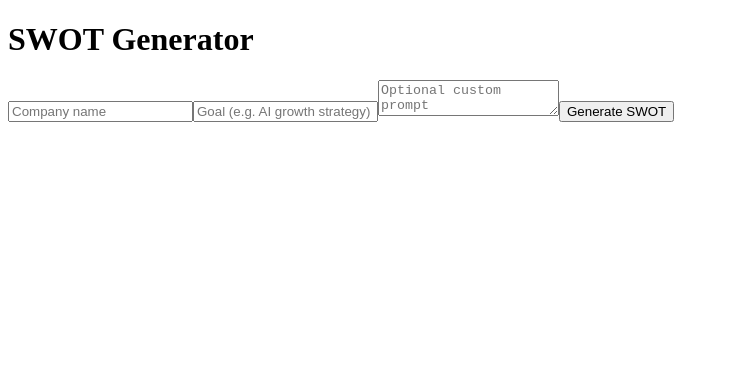
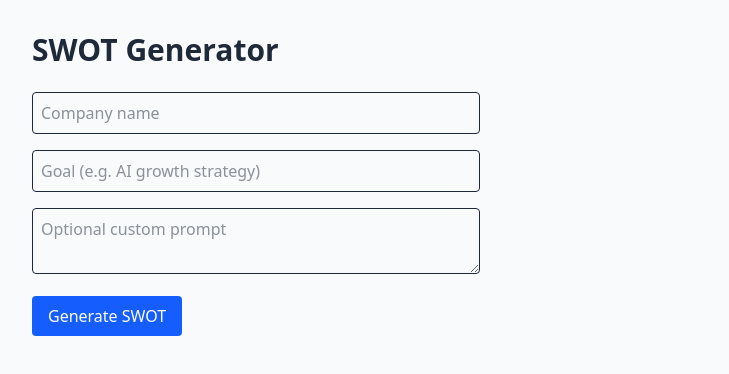
Before and after one commit to goodblue71-Strat/goodblue-web, a Next.js app: page /swot in a window 1280 px wide. Shown: the top 374 px of the page, without its empty margins (0-729 px from the left). Built offline with nearby package versions, Linux system fonts and the light colour scheme.

Commit message:
Create page.tsx

```diff
--- /dev/null
+++ b/app/swot/page.tsx
@@ -0,0 +1,69 @@
+"use client";
+
+import { useState } from "react";
+import { generateSWOT } from "../../lib/api";
+
+export default function SWOTPage() {
+  const [company, setCompany] = useState("");
+  const [goal, setGoal] = useState("");
+  const [prompt, setPrompt] = useState("");
+  const [swot, setSwot] = useState<string | null>(null);
+  const [loading, setLoading] = useState(false);
+
+  const handleSubmit = async (e: React.FormEvent) => {
+    e.preventDefault();
+    setLoading(true);
+    setSwot(null);
+    try {
+      const data = await generateSWOT({ company, goal, prompt });
+      setSwot(data.swot_analysis);
+    } catch (err) {
+      console.error(err);
+      alert("Error generating SWOT");
+    }
+    setLoading(false);
+  };
+
+  return (
+    <main className="min-h-screen p-8 bg-gray-50 text-gray-800">
+      <h1 className="text-3xl font-bold mb-6">SWOT Generator</h1>
+
+      <form onSubmit={handleSubmit} className="space-y-4 max-w-md">
+        <input
+          className="w-full border p-2 rounded"
+          placeholder="Company name"
+          value={company}
+          onChange={(e) => setCompany(e.target.value)}
+          required
+        />
+        <input
+          className="w-full border p-2 rounded"
+          placeholder="Goal (e.g. AI growth strategy)"
+          value={goal}
+          onChange={(e) => setGoal(e.target.value)}
+          required
+        />
+        <textarea
+          className="w-full border p-2 rounded"
+          placeholder="Optional custom prompt"
+          value={prompt}
+          onChange={(e) => setPrompt(e.target.value)}
+        />
+        <button
+          type="submit"
+          disabled={loading}
+          className="bg-blue-600 text-white px-4 py-2 rounded"
+        >
+          {loading ? "Generating..." : "Generate SWOT"}
+        </button>
+      </form>
+
+      {swot && (
+        <div className="mt-8 bg-white p-4 rounded shadow">
+          <h2 className="text-xl font-semibold mb-2">Result</h2>
+          <pre className="whitespace-pre-wrap">{swot}</pre>
+        </div>
+      )}
+    </main>
+  );
+}
```
